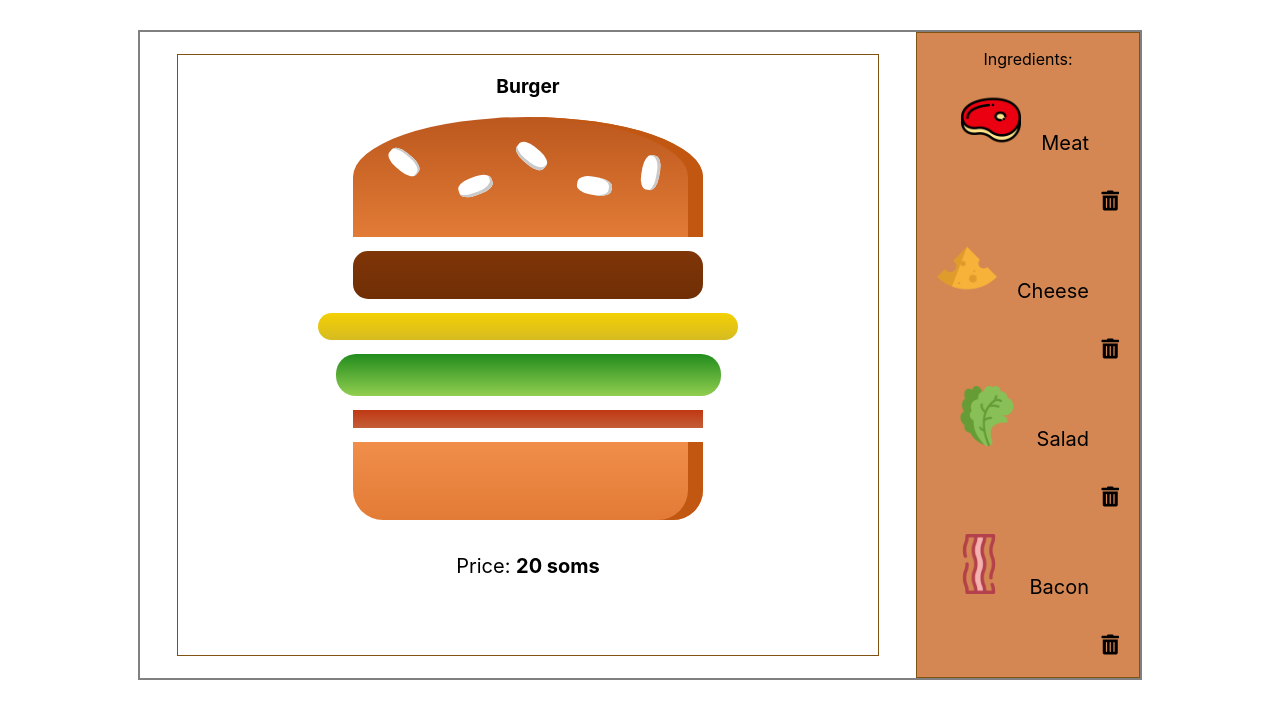
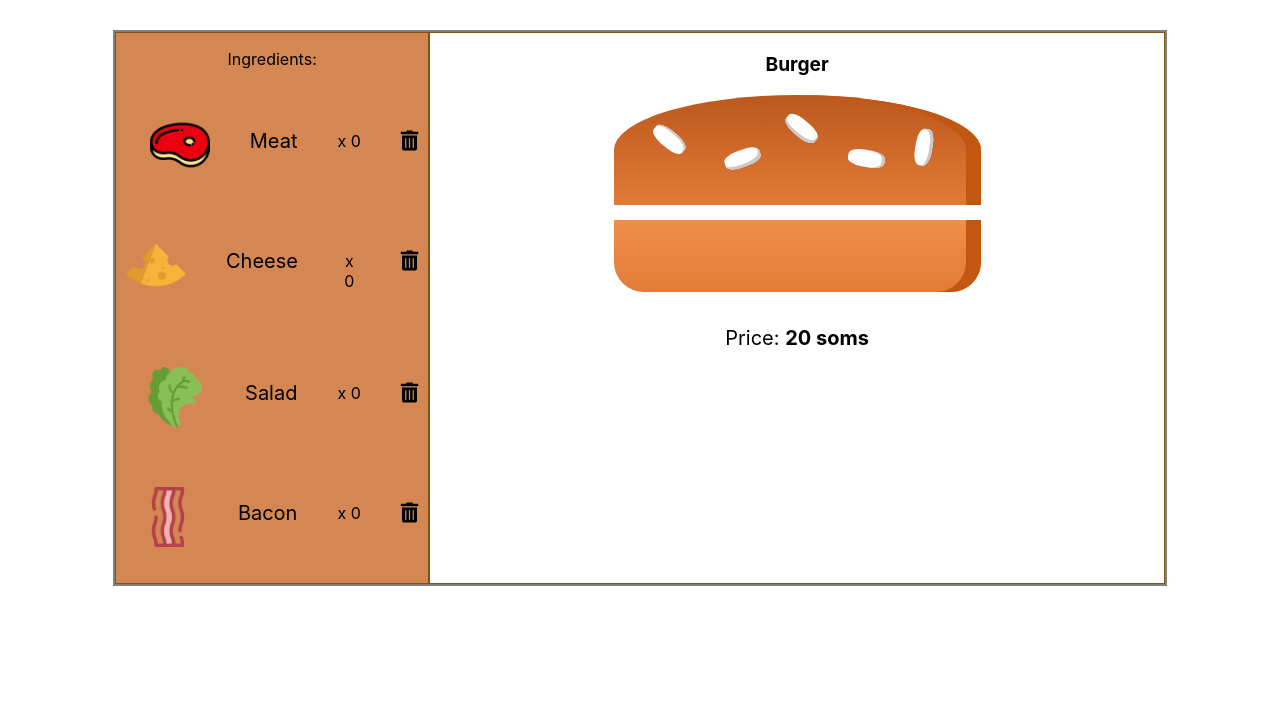
Before and after one commit to ArinaDemid/55hw_arina, a React (Create React App) app: page / in a window 1280 px wide. Shown: the top 718 px of the page. Built offline with nearby package versions, Linux system fonts and the light colour scheme.

Commit message:
2 commit

```diff
--- a/src/App.css
+++ b/src/App.css
@@ -1,7 +1,8 @@
 .App {
   text-align: center;
   border: 2px solid grey;
-  max-width: 1000px;
+  max-width: 1050px;
+  min-width: 900px;
   margin: 30px auto 0;
   display: flex;
   flex-direction: row;
@@ -121,15 +122,17 @@
 }
 
 .Burger {
-  width: 50%;
+  width: 70%;
   margin: auto;
-  height: 400px;
+  height: 550px;
   overflow: auto;
   text-align: center;
   font-weight: bold;
   font-size: 1.2rem;
   border: 1px solid rgb(128, 83, 16);
+  min-width: 550px;
 }
+
 .price {
   font-weight: bold;
   margin: 0;
@@ -140,6 +143,7 @@
 .added {
   background: rgb(212, 135, 83);
   border: 1px solid rgb(128, 83, 16);
+  min-width: 300px;
 }
 
 .price span {
@@ -147,35 +151,26 @@
 }
 
 .blockIngredient {
-  padding: 5px 20px;
-  text-align: right;
-  max-width: 500px;
+  padding: 30px 10px;
+  display: flex;
+  flex-direction: row;
+  justify-content: flex-end;
 }
 
 .nameIngredient {
   font-size: 20px;
-  display: inline-block;
-  margin-right: 30px;
+  margin-top: 14px;
 }
 
 .remove {
-  text-decoration: none;
-  margin-left: 30px;
-  float: right;
+  margin-left: 40px;
 }
 
 .count {
-  float: right;
+  margin-left: 40px;
 }
 .imageIcon {
   height: 60px;
   width: auto;
-  padding-right: 20px;
+  padding-right: 40px;
 }
-
-@media (min-width: 1000px) and (min-height: 700px) {
-  .Burger {
-      width: 700px;
-      height: 600px;
-  }
-}
--- a/src/App.js
+++ b/src/App.js
@@ -4,77 +4,63 @@ import IngredientAdd from './components/IngredientAdd';
 import BlockAddIngredient from './components/Ingredients/BlockAddIngredient';
 import IngredientsList from './components/Ingredients/IngredientsList';
 
-
 class App extends Component {
   money = 20;
+  count = 0;
 
   state = {
-    ingredients: [{ingredient: 'Meat', count: 0}, {ingredient: 'Cheese', count: 0}, {ingredient: 'Salad', count: 0},{ingredient: 'Bacon', count: 0}]
+    ingredients: [{ingredient: 'Meat', count: 0}, {ingredient: 'Cheese', count: 0}, {ingredient: 'Salad', count: 0},{ingredient: 'Bacon', count: 0}],
+    fillings: []
+  };
+
+  generateId = () => {
+    this.count++
+    return this.count;
   };
 
   addFilling = (name) => {
 
     const ingredients = [...this.state.ingredients];
-
+    const fillings = [...this.state.fillings];
     ingredients.forEach(function(item) {
       if (item.ingredient === name) item.count++;
     });
+    fillings.push({ingredient: name, id: this.generateId()});
 
     this.setState({ingredients});
+    this.setState({fillings});
     this.money = 20 + this.addTotal();
-    console.log(this.state.ingredients);
+
   };
 
   removeFilling = (name) => {
     const ingredients = [...this.state.ingredients];
-
+    const fillings = [...this.state.fillings];
     ingredients.forEach(function(item) {
       if (item.ingredient === name && item.count !== 0) item.count--;
     });
 
+    for(let i in fillings){
+      if(fillings[i].ingredient === name) fillings.splice(i, 1);
+    }
+
     this.setState({ingredients});
+    this.setState({fillings});
     this.money = 20 + this.addTotal();
-    console.log(this.state.ingredients);
 
   };
 
-  // _searchPrice= (name) => {
-  //   this.state.ingredients.forEach(function(ingredient) {
-  //     if(ingredient.ingredient === name) return ingredient.count;
-  //   });
-
-  // };
-
   addTotal = () => {
     let countPrice = 0;
-    IngredientsList.forEach(function(item) {
-      countPrice += item.price;
-    });
+    for (let i = 0; i < 4; i++) {
+      countPrice += IngredientsList[i].price * this.state.ingredients[i].count;
+    }
     return countPrice;
   };
 
   render() {
     return (
       <div className="App">
-        <div className="Burger">
-        <p className='title'>Burger</p>
-          <div className="BreadTop">
-            <div className="Seeds1"></div>
-            <div className="Seeds2"></div>
-          </div>
-        {
-          this.state.ingredients.map((ingredient) => {
-            return (
-            <IngredientAdd
-              key={ingredient.ingredient}
-              class={ingredient.ingredient}>
-            </IngredientAdd>
-            )
-          })
-        }
-          <div className="BreadBottom"></div>
-          <p className="price"><span>Price: </span>{this.money} soms</p>
-        </div>
         <div className="added">
           <p className='title'>Ingredients:</p>
         {
@@ -84,8 +70,7 @@ class App extends Component {
               key={ingredient.name}
               image={ingredient.image}
               name={ingredient.name}
-              // price={ingredient.price}
-              // price={this.addCount(ingredient.name)}
+              count={this.state.ingredients[IngredientsList.findIndex(p => p.name === ingredient.name)].count}
               add={() => this.addFilling(ingredient.name)}
               remove={() => this.removeFilling(ingredient.name)}
               >
@@ -95,6 +80,26 @@ class App extends Component {
           }
 
           </div>
+
+        <div className="Burger">
+          <p className='title'>Burger</p>
+          <div className="BreadTop">
+            <div className="Seeds1"></div>
+            <div className="Seeds2"></div>
+          </div>
+        {
+          this.state.fillings.map((ingredient) => {
+            return (
+              <IngredientAdd
+              key={ingredient.id}
+              class={ingredient.ingredient}>
+              </IngredientAdd>
+              )
+            })
+          }
+          <div className="BreadBottom"></div>
+          <p className="price"><span>Price: </span>{this.money} soms</p>
+        </div>
       </div>
     );
   }
--- a/src/components/Ingredients/BlockAddIngredient.js
+++ b/src/components/Ingredients/BlockAddIngredient.js
@@ -6,12 +6,11 @@ const BlockAddIngredient = props => {
         <div className='blockIngredient'>
             <img className='imageIcon' src={props.image} alt='post filling' onClick={props.add}/>
             <p className='nameIngredient'>{props.name}</p>
-            <p className='count'>{props.price}</p>
-            <p className='less' onClick={props.remove}><i className="fas fa-trash-alt" style={{fontSize: '20px'}}></i></p>
+            <p className='count'>x {props.count}</p>
+            <p className='remove' onClick={props.remove}><i className="fas fa-trash-alt" style={{fontSize: '20px'}}></i></p>
         </div>
 
     )
 };
 
-
 export default BlockAddIngredient;
```
Lines whose indentation alone changed are shown as unchanged.
